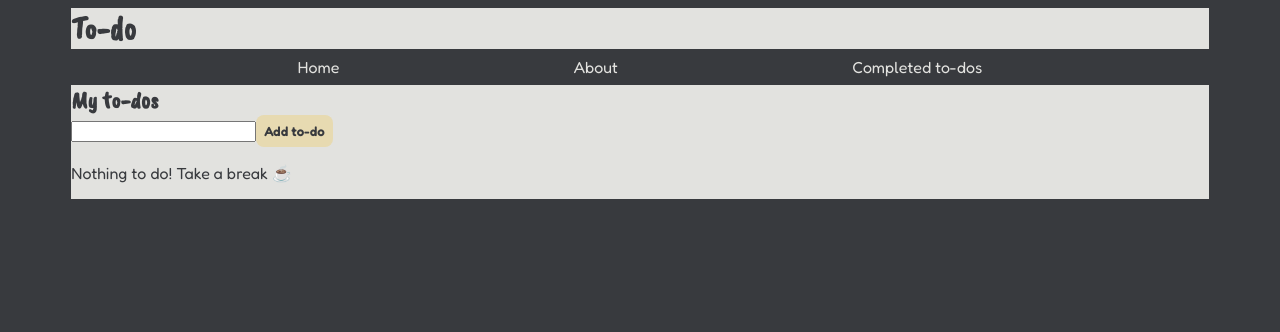
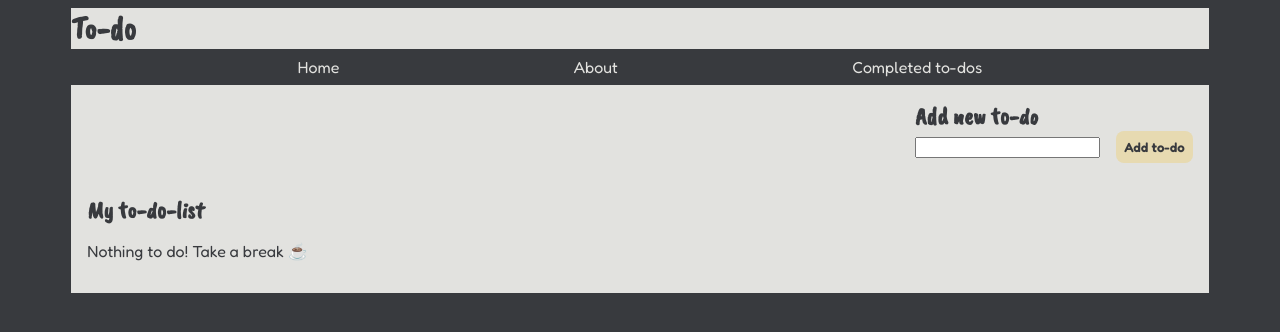
Before and after one commit to maria-jon/todo, a Vue app: page / in a window 1280 px wide. Shown: the top 332 px of the page. Built offline with nearby package versions, Linux system fonts and the light colour scheme.

Commit message:
fix: add headings and margins to homeview

```diff
--- a/src/views/HomeView.vue
+++ b/src/views/HomeView.vue
@@ -26,13 +26,14 @@ function clearMessage() {
 
 <template>
   <main>
-    <h2>My to-dos</h2>
     <div class="todo-input">
+      <h2>Add new to-do</h2>
       <input type="text" v-model="todoName" @keyup.enter="addTodo" />
       <button @click="addTodo">Add to-do</button>
     </div>
     <div class="todo-list">
-      <p v-if="showCompletedMessage">Well done!</p>
+      <h2>My to-do-list</h2>
+      <p v-if="showCompletedMessage">Well done completing that!</p>
 
       <div v-if="todos.length > 0" v-for="(todo, index) in todos" :key="index">
         <SingleTodo :todo-text="todo.text" :complete="todo.complete" :id="todo.id" @task-completed="onTaskCompleted" />
@@ -44,6 +45,20 @@ function clearMessage() {
 </template>
 
 <style scoped lang="scss">
+main {
+  padding: 1rem;
+  display: flex;
+  flex-direction: column;
+  gap: 2rem;
+}
+
+.todo-input {
+  align-self: flex-end;
+}
+.todo-input > button {
+  margin-left: 1rem;
+}
+
 .todo-list {
   display: flex;
   flex-direction: column;
```
